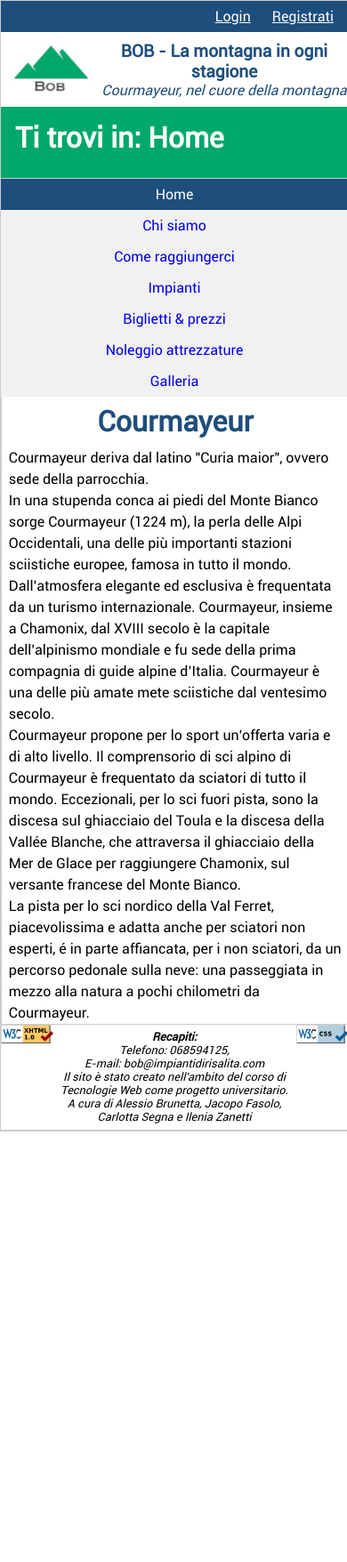
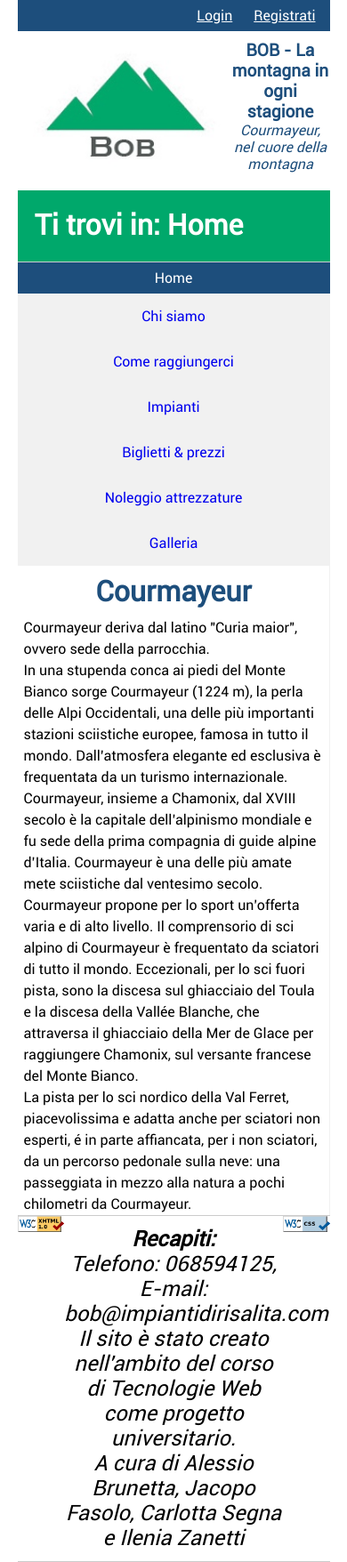
Before and after one commit to JacopoFasolo/Bob-TW, a PHP site: page / in a window 390 px wide. Shown: the whole page at 89% size. Before the commit the page ends 1272 px from the top, so only its background shows below. Run offline with PHP 8.4, Linux system fonts and the light colour scheme.

Commit message:
push delle cose fatte al mobile...mancano i menu mobile del galleria  e prodotti che fanno le cose a caso

```diff
--- a/css/mobile.css
+++ b/css/mobile.css
@@ -7,7 +7,9 @@ body{
     margin: 0;
     padding: 0;
     min-width: 0;
-    width: 100%;
+    width: 90%;
+    padding: 0 5%;
+    border: none;
 }
 
 /* Login */
@@ -19,7 +21,7 @@ body{
 /* Header */
 
 #logo{
-    width: 7em;
+    width: 15em;
 }
 
 #header h1{
@@ -38,6 +40,10 @@ body{
     text-align: center;
 }
 
+#menu li {
+    padding: .5em 0;
+}
+
 /* breadcrumb */
 
 #breadcrumb{
@@ -51,7 +57,7 @@ body{
 
 #breadcrumb p{
     display: block;
-    padding: 0.5em;
+    padding: 0.6em;
     font-size: 2em;
 }
 
@@ -171,6 +177,7 @@ nav {
     margin: 0;
     padding-left: 2%;
     width: 96%;
+    border-left: none;
 }
 
 #middle p{
@@ -191,6 +198,10 @@ nav {
 #footer img{
     width: 15%;
     padding: 0;
+ }
+
+ #footer p{
+    font-size: 1.5em;
  }
 
 /* galleria */
--- a/html/login.html
+++ b/html/login.html
@@ -56,8 +56,8 @@
                     F<input type="radio" class="input" size="20" name="gender" value="F"/><br/>
                 </div>
                 <label for="Data di nascita">Data di nascita:</label>
-                <input type="text" class="input" size="20" name="reg_d" placeholder="DD" required="required"/>
-                <input type="text" class="input" size="20" name="reg_m" placeholder="MM" required="required"/>
+                <input type="text" class="input" size="20" name="reg_d" placeholder="DD" required="required"/>/
+                <input type="text" class="input" size="20" name="reg_m" placeholder="MM" required="required"/>/
                 <input type="text" class="input" size="20" name="reg_y" placeholder="YYYY" required="required"/>
                 <input class="button"type="submit" value="Registrati"/>
                 <input class="button" type="reset" value="Cancella"/>
```
